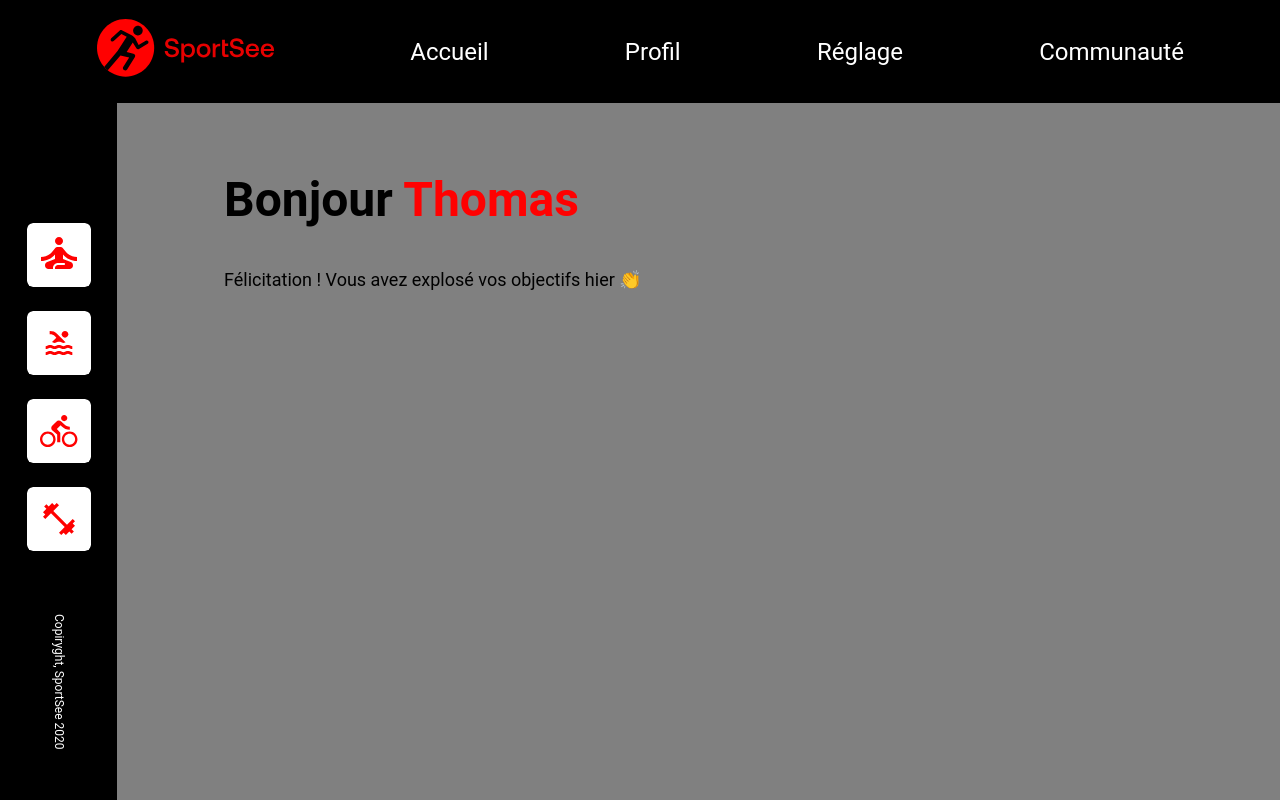
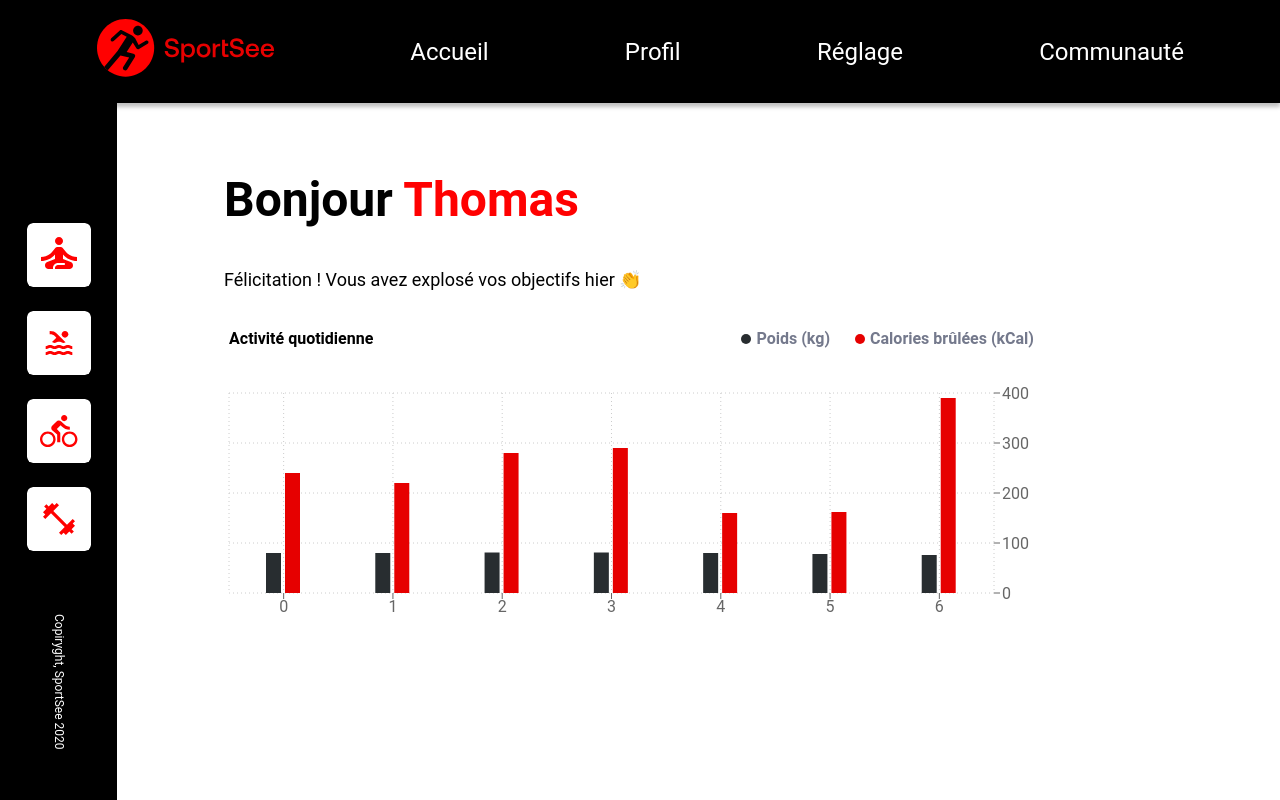
Before and after one commit to BELAID78/P12_React_SportSee, a React (Create React App) app: page / in a window 1280 px wide. Built offline with nearby package versions, Linux system fonts and the light colour scheme.

Commit message:
Integrate the UserActivityChart as BarChart

```diff
--- a/src/app.css
+++ b/src/app.css
@@ -15,8 +15,11 @@ html, body {
 /* Color Variable */
 :root {
     --black: #000;
+    --black-light: #282D30;
     --white: #FFF;
     --red: #FF0101;
+    --red-dark: #E60000;
+    --gray: #74798C;
 }
 
 /* NavBar */
@@ -70,7 +73,6 @@ html, body {
 .profile {
     width: calc(100vw - 117px);
     height: calc(100vh - 103px);
-    background-color: gray;
     position: absolute;
     top: 103px;
     left: 117px;
@@ -89,3 +91,43 @@ html, body {
 .welcome-message {
     font-size: 18px;
 }
+
+/* bar */
+.bar-tool-tip-container {
+    font-size: 7px;
+    padding: 4px 10px;
+    background-color: var(--red-dark);
+    color: white;
+    border: 1px solid var(--red-dark) !important;
+}
+
+.bar-chart-lengend {
+    display: flex;
+    flex-direction: row;
+    justify-content: space-between;
+    list-style: none;
+    padding: 0px;
+    font-weight: bold;
+}
+
+.bar-chart-lengend-label span {
+    margin: 0px 20px;
+    position: relative;
+    color: var(--gray);
+}
+
+.bar-chart-lengend-label span:nth-child(2n)::before, .bar-chart-lengend-label span:nth-child(2n + 1)::before {
+    content: '';
+    position: absolute;
+    width: 10px;
+    height: 10px;
+    background-color: var(--red-dark);
+    border-radius: 100%;
+    top: 50%;
+    transform: translateY(-50%);
+    left: -15px;
+}
+
+.bar-chart-lengend-label span:nth-child(2n + 1)::before {
+    background-color: var(--black-light);
+}
--- /dev/null
+++ b/src/components/UserActivityChart/UserActivityChart.js
@@ -0,0 +1,56 @@
+import { BarChart, CartesianGrid, Tooltip, XAxis, YAxis, Legend, Bar } from "recharts"
+
+/**
+ * render the custom tool tip design
+ *
+ * @param {object}
+ * @returns {JSX}
+ */
+const CustomTooltip = ({ active, payload }) => {
+    if (active && payload && payload.length) {
+        const weight = payload[0],
+            calory = payload[1];
+
+        return (
+            <div className="bar-tool-tip-container">
+                <p>{weight.value} {weight.name}</p>
+                <p>{calory.value} {calory.name}</p>
+            </div>
+        )
+    }
+}
+
+/**
+ * render the legend custom design
+ *
+ * @returns {JSX}
+ */
+const renderLegend = () => {
+    return (
+      <ul className="bar-chart-lengend">
+        <li key={Math.random()}>Activité quotidienne</li>
+        <li key={Math.random()} className='bar-chart-lengend-label'>
+            <span>Poids (kg)</span>
+            <span>Calories brûlées (kCal)</span>
+        </li>
+      </ul>
+    );
+}
+
+function UserActivityChart({data}) {
+  return (
+    <div>
+        <BarChart width={835} height={320} data={data}>
+            <CartesianGrid strokeDasharray="1 3" />
+            <XAxis axisLine={false} />
+            <YAxis axisLine={false} orientation='right' />
+            <Tooltip content={<CustomTooltip />} />
+            <Legend content={renderLegend} verticalAlign="top" align='right' height={80} iconType='circle'/>
+            <Bar dataKey="kilogram" barSize={15}  fill="#282D30" />
+            <Bar dataKey="calories" barSize={15} fill="#E60000" />
+        </BarChart>
+    </div>
+  )
+}
+
+export default UserActivityChart
--- a/src/pages/Profile.js
+++ b/src/pages/Profile.js
@@ -1,10 +1,50 @@
+import UserActivityChart from "../components/UserActivityChart/UserActivityChart";
+
 function Profile() {
     const userName = 'Thomas';
+    const userActivity = [
+        {
+            day: '2020-07-01',
+            kilogram: 80,
+            calories: 240
+        },
+        {
+            day: '2020-07-02',
+            kilogram: 80,
+            calories: 220
+        },
+        {
+            day: '2020-07-03',
+            kilogram: 81,
+            calories: 280
+        },
+        {
+            day: '2020-07-04',
+            kilogram: 81,
+            calories: 290
+        },
+        {
+            day: '2020-07-05',
+            kilogram: 80,
+            calories: 160
+        },
+        {
+            day: '2020-07-06',
+            kilogram: 78,
+            calories: 162
+        },
+        {
+            day: '2020-07-07',
+            kilogram: 76,
+            calories: 390
+        }
+    ];
 
     return (
         <div className="profile">
             <h1 className="username">Bonjour <span>{userName}</span></h1>
             <p className="welcome-message">Félicitation ! Vous avez explosé vos objectifs hier 👏</p>
+            <UserActivityChart data={userActivity} />
         </div>
     )
 }
```
